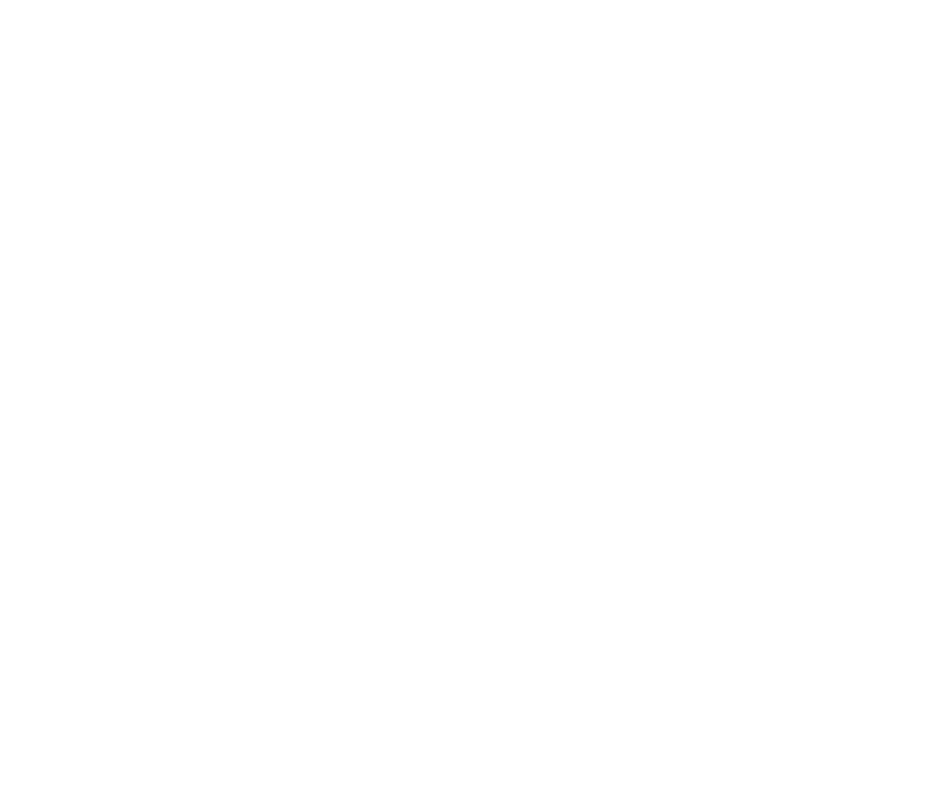
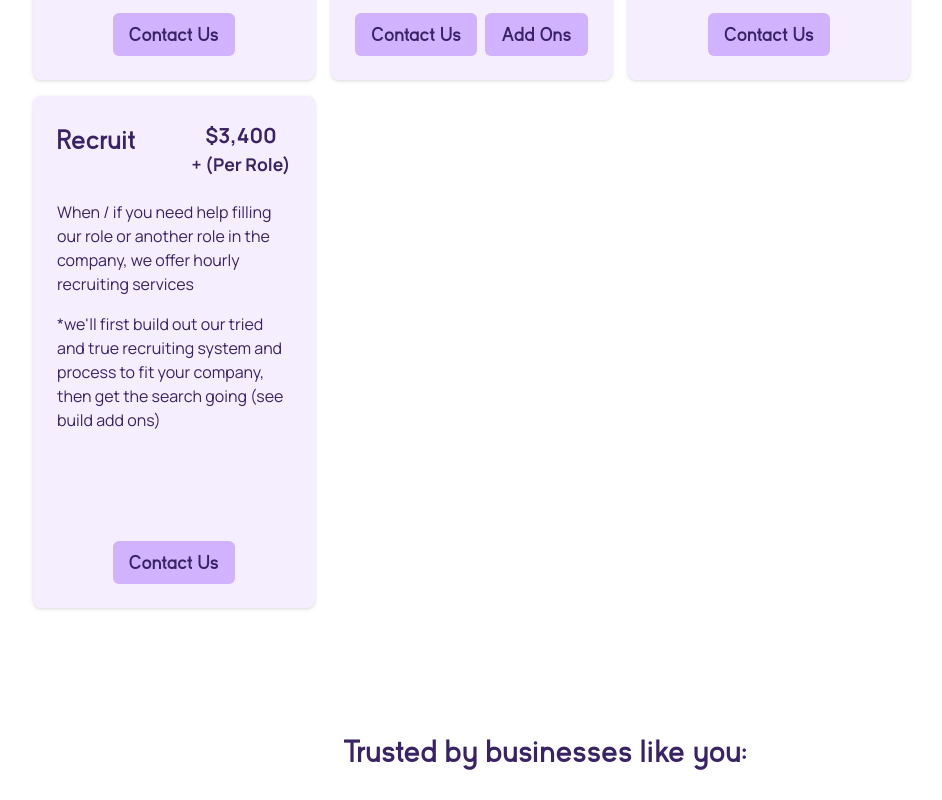
Before and after one commit to hicass/tag-ops-v3, a Next.js app: page /pricing in a window 1280 px wide. Shown: the part 2260-3060 px from the top of the page, without its empty margins (95-1037 px from the left). Before the commit the page ends 1812 px from the top, so only its background shows below. Built offline with nearby package versions, Linux system fonts and the light colour scheme.

Commit message:
Add PricingCardSection and ClientsServed to the Pricing Page

```diff
--- a/src/components/PricingPage/PricingPageContent.tsx
+++ b/src/components/PricingPage/PricingPageContent.tsx
@@ -3,6 +3,8 @@ import { FC } from 'react';
 import Header from './Header';
 import Intro from './Intro/Intro';
 import Quote from './Quote';
+import PricingCardSection from './PricingCardSection';
+import ClientsServed from '../ClientsServed/ClientsServed';
 
 const PricingPageContent: FC = () => {
   return (
@@ -10,6 +12,8 @@ const PricingPageContent: FC = () => {
       <Header />
       <Intro />
       <Quote />
+      <PricingCardSection />
+      <ClientsServed />
     </main>
   );
 }
```
